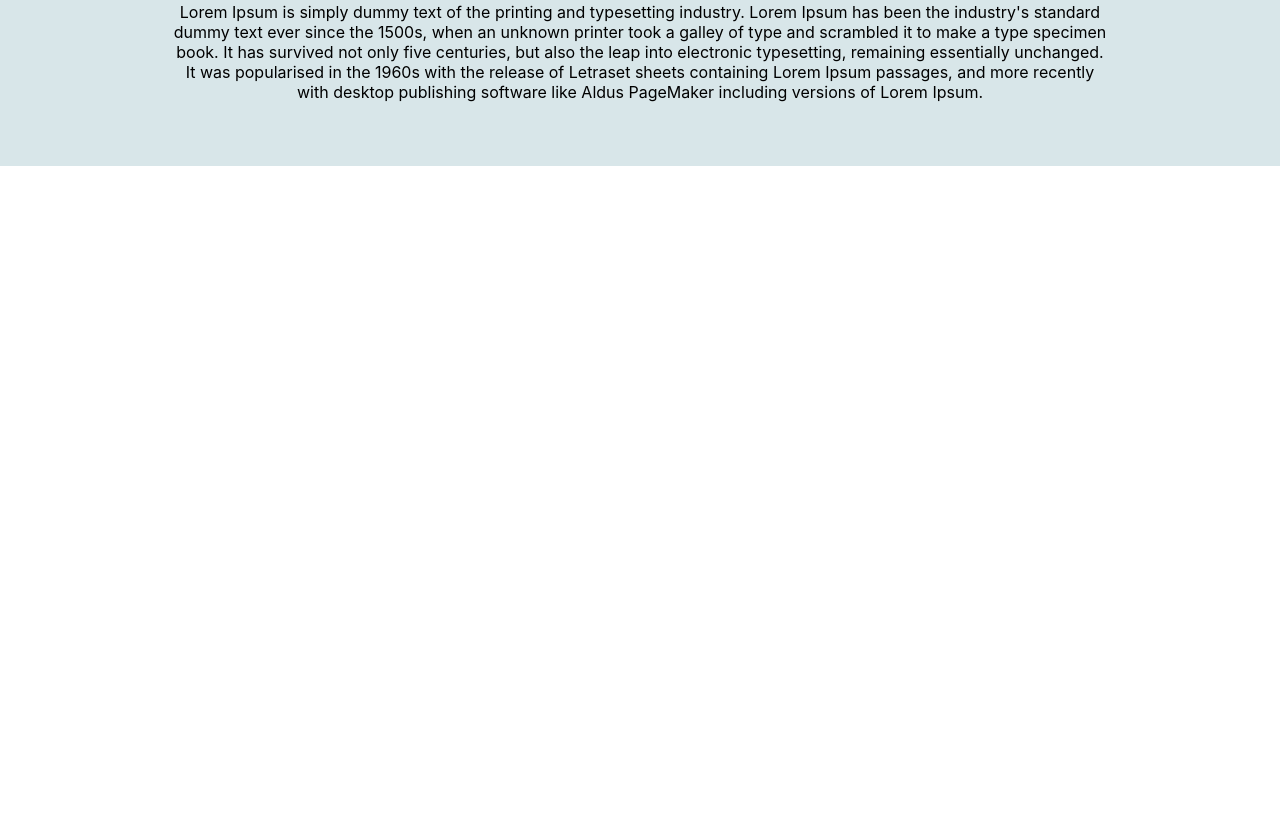
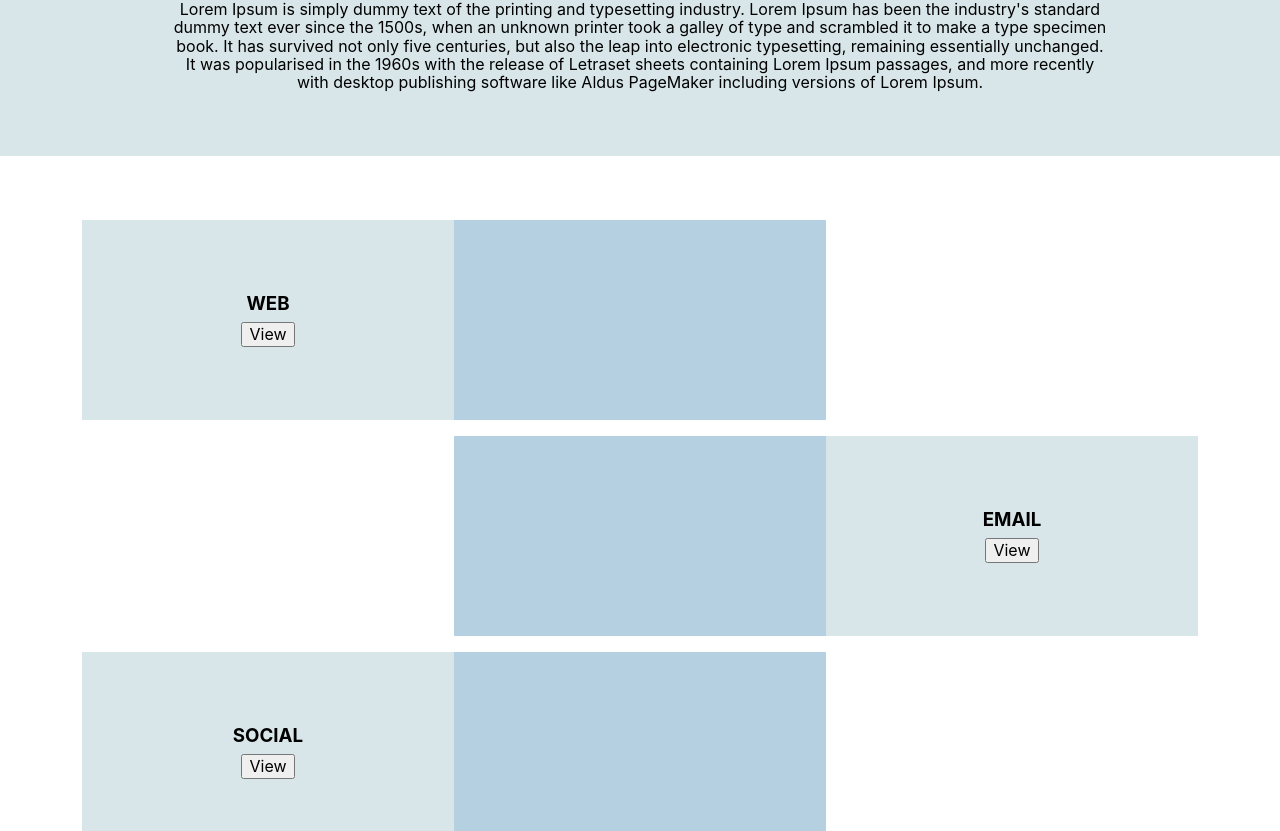
Before and after one commit to jamiespink/snc-content, a Next.js app: page / in a window 1280 px wide. Shown: the part 589-1420 px from the top of the page. Before the commit the page ends 800 px from the top, so only its background shows below. Built offline with nearby package versions, Linux system fonts and the light colour scheme.

Commit message:
added category list component

```diff
--- /dev/null
+++ b/components/Button.js
@@ -0,0 +1,7 @@
+export default function Button({ text, link }) {
+    return (
+      <button href={link}>
+        <span>{text}</span>
+      </button>
+    );
+  }
--- /dev/null
+++ b/components/CategoriesList.js
@@ -0,0 +1,15 @@
+import Container from "./Container";
+import CategoriesListItem from "./CategoriesListItem";
+import styles from "../styles/CategoriesList.module.scss";
+
+export default function CategoriesList({ categories }) {
+  return (
+    <section className={styles.outerContainer}>
+      <Container>
+        {categories.map((category) => (
+          <CategoriesListItem key={category} category={category} />
+        ))}
+      </Container>
+    </section>
+  );
+}
--- /dev/null
+++ b/components/CategoriesListItem.js
@@ -0,0 +1,16 @@
+import Button from "./Button";
+import styles from "../styles/CategoriesListItem.module.scss";
+
+export default function CategoriesListItem({ category }) {
+  return (
+    <div className={styles.container}>
+      <div className={styles.image} />
+      <div className={styles.textContainer}>
+        <div className={styles.textWrap}>
+          <h3>{category}</h3>
+          <Button link="" text="View" />
+        </div>
+      </div>
+    </div>
+  );
+}
--- a/package.json
+++ b/package.json
@@ -10,6 +10,7 @@
   },
   "dependencies": {
     "next": "12.2.2",
+    "normalize.css": "^8.0.1",
     "react": "18.2.0",
     "react-dom": "18.2.0"
   },
--- a/pages/_app.js
+++ b/pages/_app.js
@@ -1,3 +1,4 @@
+import 'normalize.css/normalize.css';
 import '../styles/globals.scss'
 
 function MyApp({ Component, pageProps }) {
--- a/pages/index.js
+++ b/pages/index.js
@@ -3,12 +3,16 @@ import Image from "next/image";
 import Layout from "../components/Layout";
 import Hero from "../components/Hero";
 import About from "../components/About";
+import CategoriesList from "../components/CategoriesList";
+
+const categories = ["web", "email", "social", "editorial"];
 
 export default function Home() {
   return (
     <Layout>
       <Hero />
       <About />
+      <CategoriesList categories={categories} />
     </Layout>
   );
 }
--- /dev/null
+++ b/styles/CategoriesList.module.scss
@@ -0,0 +1,3 @@
+.outerContainer {
+    padding: 4rem 0rem;
+}
--- /dev/null
+++ b/styles/CategoriesListItem.module.scss
@@ -0,0 +1,52 @@
+@import "./variables.scss";
+
+.container {
+  margin-bottom: 1rem;
+  background-color: $colour2;
+  &:nth-child(odd) {
+    flex-flow: row-reverse;
+  }
+}
+.image {
+  height: 150px;
+  background-color: $colour3;
+}
+.textContainer {
+  display: flex;
+  align-items: center;
+  justify-content: center;
+  height: 150px;
+}
+.textWrap {
+  text-align: center;
+  h3 {
+    text-transform: uppercase;
+  }
+}
+@media (min-width: $xs) {
+  .container {
+    display: flex;
+  }
+  .image {
+    width: 50%;
+  }
+  .textContainer {
+    width: 50%;
+  }
+}
+@media (min-width: $md) {
+  .container {
+    &:nth-child(odd) {
+      margin-right: 33.333%;
+    }
+    &:nth-child(even) {
+      margin-left: 33.333%;
+    }
+  }
+  .image {
+    height: 200px;
+  }
+  .textContainer {
+    height: 200px;
+  }
+}
```
Also changed, not shown: 1 other file (tests, documents, lock files or other folders).
